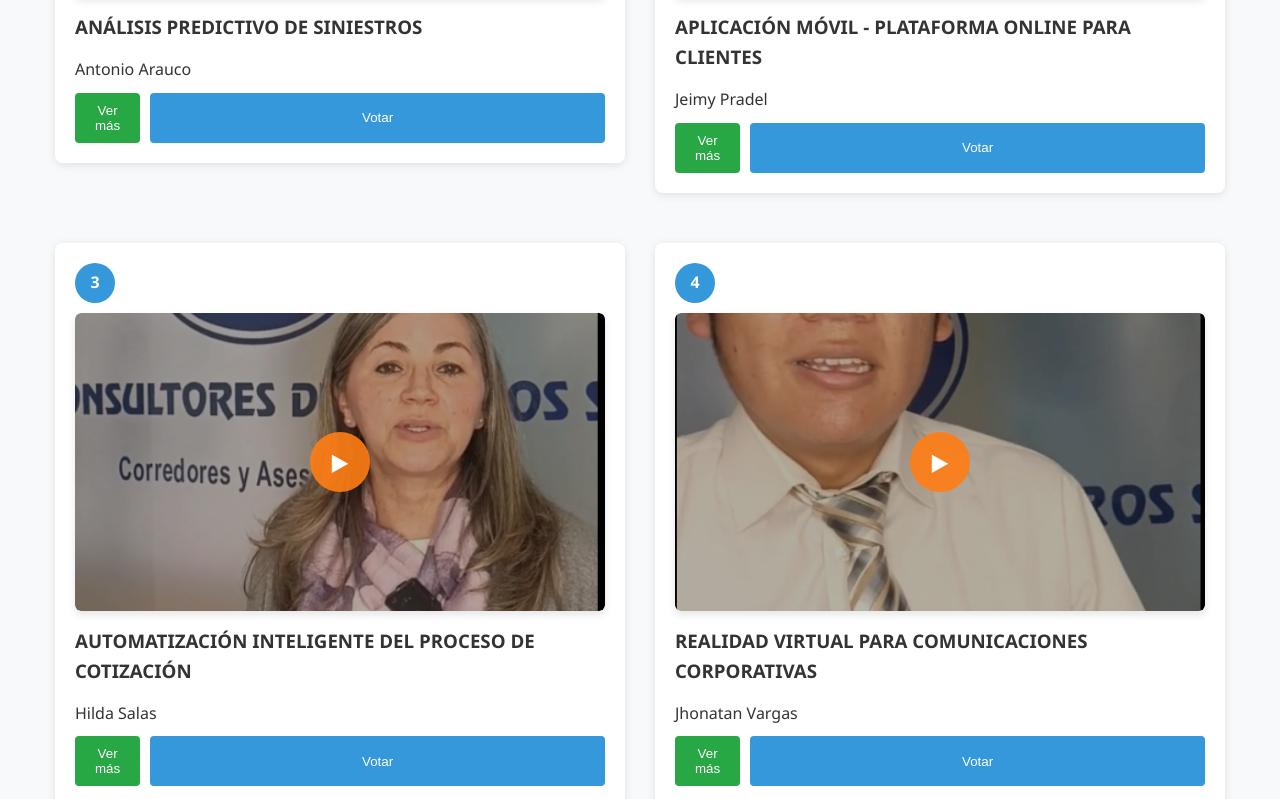
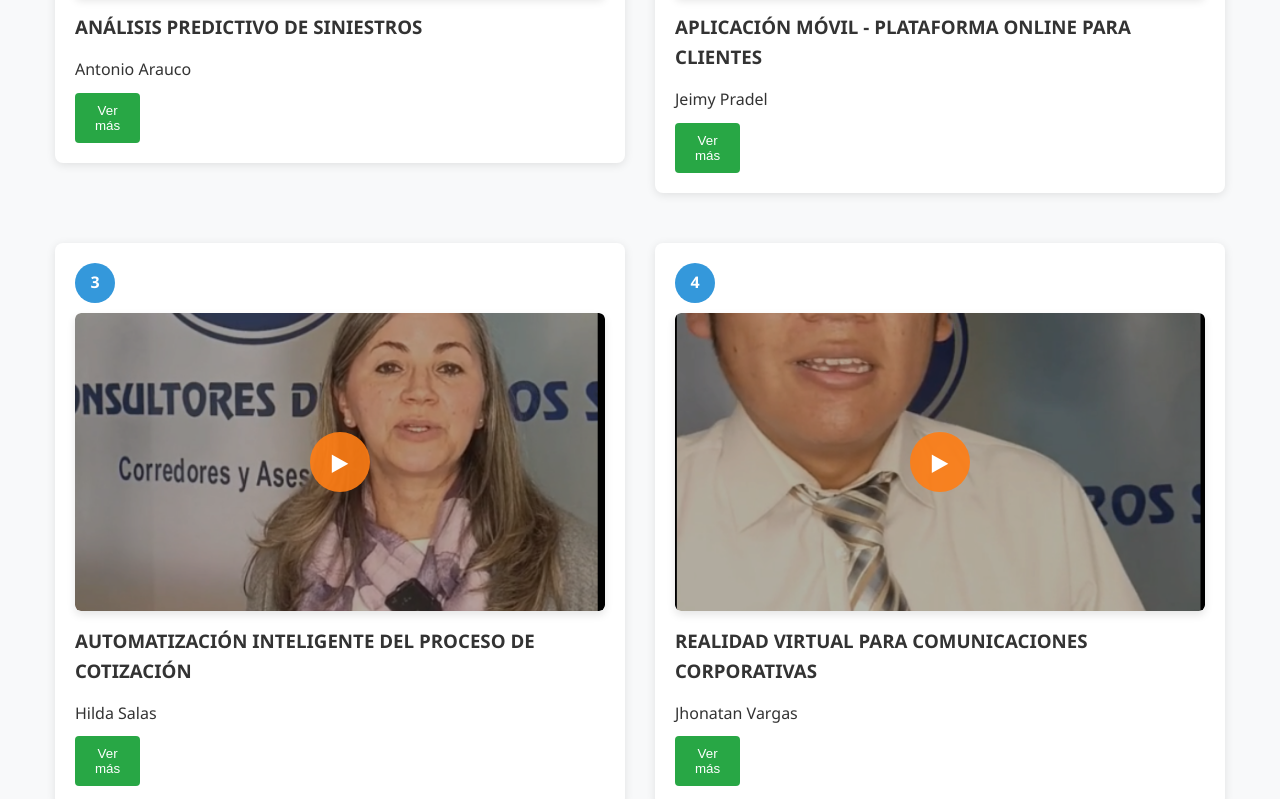
Before and after one commit to GunnerSkale97/CONSEGSA-LAB, a plain HTML site: page index.html in a window 1280 px wide. Shown: the part 1160-1959 px from the top of the page. Drawn offline with nearby package versions, Linux system fonts and the light colour scheme.

Commit message:
Desactivar votaciones

```diff
--- a/index.html
+++ b/index.html
@@ -592,7 +592,8 @@
                                     class="button1 button-success" style="flex: 1;">Ver más</button>
                             <button onclick="solicitarVoto('${idea.id}', '${idea.titulo} - ${idea.autor}')"
                                     class="button1 ${usuarioHaVotado ? 'disabled' : ''}"
-                                    ${usuarioHaVotado ? 'disabled' : ''}>
+                                    ${usuarioHaVotado ? 'disabled' : ''}
+                                    style="visibility: hidden;">
                                 ${usuarioHaVotado ? 'Ya votaste' : 'Votar'}
                             </button>
                         </div>
```
